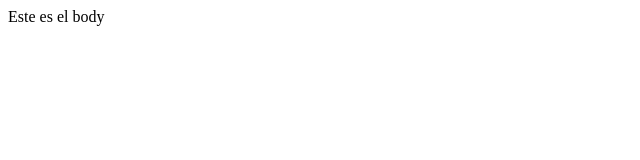
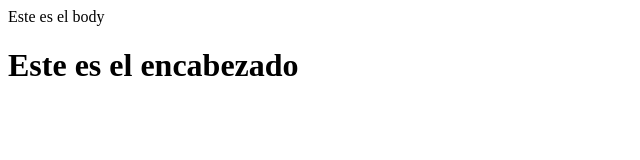
Before and after one commit to christian-suarez1979/test-repository-1, a plain HTML site: page index.html in a window 1280 px wide. Shown: the whole page, without its empty margins (0-640 px from the left). Drawn offline with Linux system fonts and the light colour scheme.

Commit message:
Adicion de header

```diff
--- a/index.html
+++ b/index.html
@@ -2,6 +2,7 @@
 
 <body>
     Este es el body
+    <h1>Este es el encabezado</h1>
 </body>
 
 </html>
```
